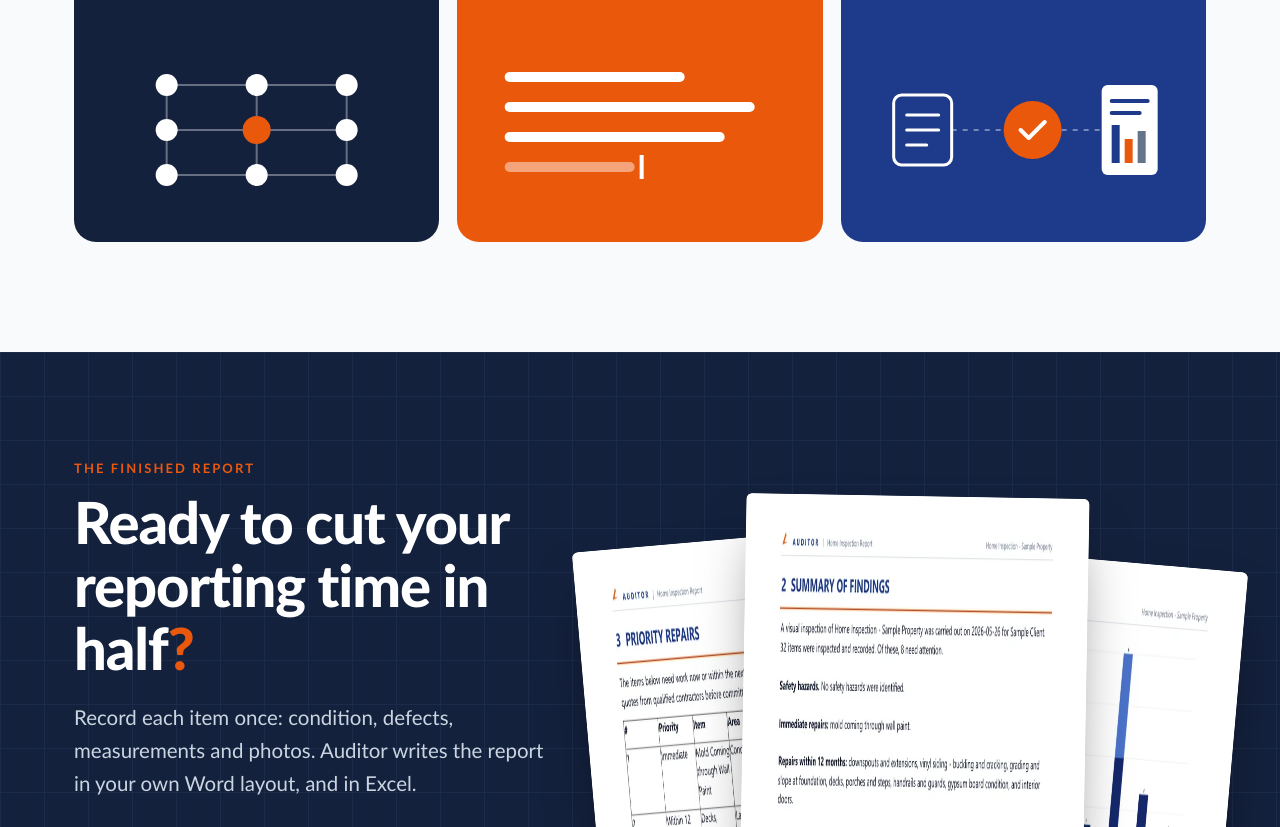
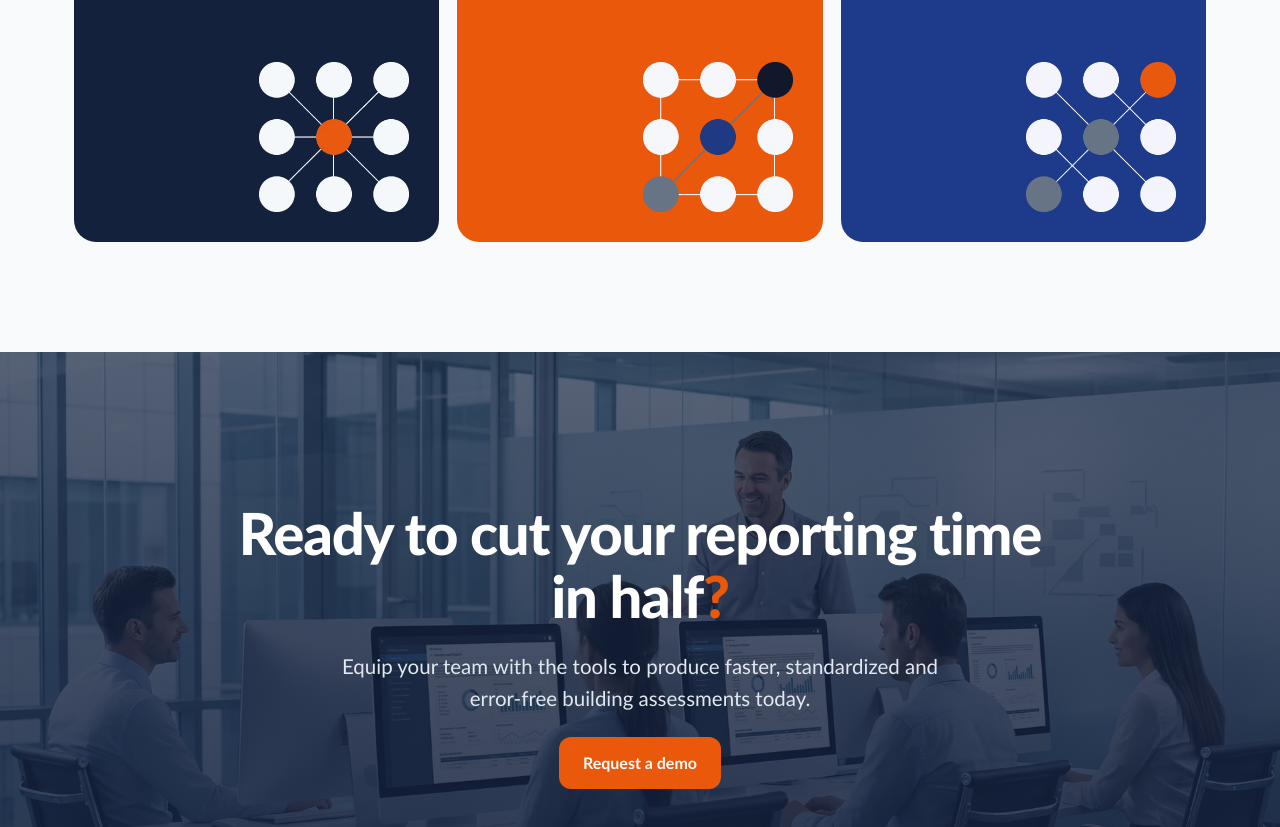
Before and after one commit to soanfe90/theauditorapp.com, a plain HTML site: page index.html in a window 1280 px wide. Shown: the part 1393-2220 px from the top of the page. Drawn offline with Linux system fonts and the light colour scheme.

Commit message:
Images from the original site: feature graphics, workflow, office banner, automation engine

```diff
--- a/assets/site.css
+++ b/assets/site.css
@@ -17,7 +17,7 @@
 html{scroll-behavior:smooth;-webkit-text-size-adjust:100%}
 body{margin:0;background:var(--bg);color:var(--ink);font:400 17px/1.6 Lato,system-ui,-apple-system,"Segoe UI",sans-serif;
   -webkit-font-smoothing:antialiased}
-img{max-width:100%;display:block}
+img{max-width:100%;height:auto;display:block}
 a{color:inherit}
 h1,h2,h3{line-height:1.08;margin:0;letter-spacing:-.02em}
 h1{font-weight:900;font-size:clamp(44px,7.4vw,96px)}
@@ -224,3 +224,17 @@ footer .legal{margin-top:54px;padding-top:24px;border-top:1px solid var(--navy-2
 .js .reveal{opacity:0;transform:translateY(22px);transition:opacity .7s ease,transform .7s ease}
 .js .reveal.in{opacity:1;transform:none}
 @media (prefers-reduced-motion:reduce){.js .reveal{opacity:1;transform:none;transition:none}html{scroll-behavior:auto}}
+
+/* images from the original site */
+.fcard .art{display:flex;justify-content:flex-end}
+.fcard .art img{width:150px;height:auto}
+.photo-band{position:relative;padding:150px 0;color:#fff;overflow:hidden;text-align:center;background:var(--navy)}
+.photo-band>img{position:absolute;inset:0;width:100%;height:100%;object-fit:cover}
+.photo-band::after{content:"";position:absolute;inset:0;background:linear-gradient(180deg,rgba(20,33,61,.70),rgba(20,33,61,.88))}
+.photo-band .wrap{position:relative;z-index:1;display:grid;justify-items:center;gap:22px}
+.photo-band h2{max-width:820px}
+.photo-band p{font-size:clamp(18px,1.6vw,21px);color:#E2E8F0;max-width:620px}
+.how .workflow{margin-top:36px;border-radius:16px;border:1px solid var(--line);box-shadow:var(--shadow)}
+.why-head{display:grid;grid-template-columns:1fr 1fr;gap:48px;align-items:center}
+.why-art{border-radius:18px;box-shadow:var(--shadow)}
+@media (max-width:900px){.why-head{grid-template-columns:1fr}.photo-band{padding:100px 0}}
--- a/index.html
+++ b/index.html
@@ -74,32 +74,29 @@
       <article class="fcard c1 reveal">
         <h3>Unified team standards</h3>
         <p>Every assessor produces the same high-quality output. Standardize assessments across your entire firm and remove the inconsistencies.</p>
-        <div class="art"><svg viewBox="0 0 300 150" fill="none">
-          <g stroke="rgba(255,255,255,.35)" stroke-width="2"><path d="M60 30h180M60 75h180M60 120h180M60 30v90M150 30v90M240 30v90"/></g>
-          <g fill="#fff"><circle cx="60" cy="30" r="11"/><circle cx="150" cy="30" r="11"/><circle cx="240" cy="30" r="11"/>
-          <circle cx="60" cy="75" r="11"/><circle cx="240" cy="75" r="11"/><circle cx="60" cy="120" r="11"/><circle cx="150" cy="120" r="11"/><circle cx="240" cy="120" r="11"/></g>
-          <circle cx="150" cy="75" r="14" fill="#EA580C"/></svg></div>
+        <div class="art"><img src="assets/img/feat-standardize.webp" alt="" width="278" height="278" loading="lazy"></div>
       </article>
       <article class="fcard c2 reveal">
         <h3>Automated text generation</h3>
         <p>Say goodbye to repetitive typing. Consistent, error-free text that follows your assessment parameters, enhanced by built-in AI.</p>
-        <div class="art"><svg viewBox="0 0 300 150" fill="none" stroke-linecap="round">
-          <g stroke="#fff" stroke-width="10"><path d="M20 22h170"/><path d="M20 52h240"/><path d="M20 82h210"/><path d="M20 112h120" stroke="rgba(255,255,255,.45)"/></g>
-          <rect x="150" y="100" width="4" height="24" fill="#fff"/></svg></div>
+        <div class="art"><img src="assets/img/feat-automate.webp" alt="" width="278" height="278" loading="lazy"></div>
       </article>
       <article class="fcard c3 reveal">
         <h3>End-to-end report integration</h3>
         <p>Executive summaries, condition narratives, inventory tables, charts and a photo gallery with renamed files, generated in one step.</p>
-        <div class="art"><svg viewBox="0 0 300 150" fill="none" stroke-linejoin="round">
-          <g stroke="rgba(255,255,255,.4)" stroke-width="2" stroke-dasharray="5 6"><path d="M78 75h52M188 75h40"/></g>
-          <rect x="20" y="40" width="58" height="70" rx="8" stroke="#fff" stroke-width="3"/>
-          <path d="M33 60h32M33 75h32M33 90h20" stroke="#fff" stroke-width="3" stroke-linecap="round"/>
-          <circle cx="159" cy="75" r="29" fill="#EA580C"/><path d="M147 75l8 8 16-16" stroke="#fff" stroke-width="4" stroke-linecap="round"/>
-          <rect x="228" y="30" width="56" height="90" rx="6" fill="#fff"/>
-          <path d="M238 46h36M238 58h28" stroke="#1E3A8A" stroke-width="4" stroke-linecap="round"/>
-          <rect x="238" y="70" width="8" height="38" fill="#1E3A8A"/><rect x="251" y="84" width="8" height="24" fill="#EA580C"/><rect x="264" y="76" width="8" height="32" fill="#64748B"/></svg></div>
+        <div class="art"><img src="assets/img/feat-integrate.webp" alt="" width="278" height="278" loading="lazy"></div>
       </article>
     </div>
+  </div>
+</section>
+
+<!-- ===================== PHOTO BAND ===================== -->
+<section class="photo-band">
+  <img src="assets/img/office-team.webp" alt="" width="1800" height="982" loading="lazy">
+  <div class="wrap reveal">
+    <h2>Ready to cut your reporting time in half<span class="dot">?</span></h2>
+    <p>Equip your team with the tools to produce faster, standardized and error-free building assessments today.</p>
+    <a class="btn btn-primary" href="https://calendly.com/info-auditorapp/auditor-demo" target="_blank" rel="noopener">Request a demo</a>
   </div>
 </section>
 
@@ -108,7 +105,7 @@
   <div class="wrap">
     <div class="reveal">
       <p class="eyebrow">The finished report</p>
-      <h2 style="margin-top:16px">Ready to cut your reporting time in half<span class="dot">?</span></h2>
+      <h2 style="margin-top:16px">The report, written for you<span class="dot">.</span></h2>
       <p class="lead" style="margin-top:22px">Record each item once: condition, defects, measurements and photos. Auditor writes the report in your own Word layout, and in Excel.</p>
       <ul class="checklist">
         <li><svg viewBox="0 0 24 24" fill="none" stroke="currentColor" stroke-width="2.4" stroke-linecap="round" stroke-linejoin="round"><path d="M5 12l5 5L20 7"/></svg>Executive summary and condition narratives in full sentences</li>
@@ -132,10 +129,7 @@
     <div class="fan">
       <p class="eyebrow">How it works</p>
       <h2 style="margin-top:16px">From the site visit to a report you can sign<span class="dot">.</span></h2>
-      <svg viewBox="0 0 420 300" fill="none" stroke="#EA580C" stroke-width="1.6" style="margin-top:40px" aria-hidden="true">
-        <g id="fan"></g>
-        <circle cx="16" cy="150" r="7" fill="#EA580C" stroke="none"/>
-      </svg>
+      <img class="workflow" src="assets/img/workflow.webp" alt="Field data flowing through Auditor into finished documents" width="1400" height="763" loading="lazy">
     </div>
     <div class="steps">
       <div class="step reveal"><div class="num">.01</div><h3>Standardize assessments</h3>
@@ -152,9 +146,14 @@
 <!-- ===================== WHY ===================== -->
 <section class="why" id="why">
   <div class="wrap">
-    <p class="eyebrow reveal">Why Auditor</p>
-    <h2 class="reveal" style="margin-top:16px;max-width:860px">Built around what makes building assessments reliable<span class="dot">.</span></h2>
-    <p class="lead reveal" style="margin-top:20px">Clear structure, standardized workflows and intelligent automation, so your team assesses with confidence and spends far less time on reports.</p>
+    <div class="why-head">
+      <div>
+        <p class="eyebrow reveal">Why Auditor</p>
+        <h2 class="reveal" style="margin-top:16px">Built around what makes building assessments reliable<span class="dot">.</span></h2>
+        <p class="lead reveal" style="margin-top:20px">Clear structure, standardized workflows and intelligent automation, so your team assesses with confidence and spends far less time on reports.</p>
+      </div>
+      <img class="why-art reveal" src="assets/img/automation-engine.webp" alt="Field notes and photos flowing through the automation engine into a unified assessment" width="1400" height="764" loading="lazy">
+    </div>
     <div class="why-grid">
       <div class="why-item reveal"><div class="ic"><svg viewBox="0 0 24 24" fill="none" stroke="currentColor" stroke-width="2" stroke-linecap="round" stroke-linejoin="round"><path d="M12 3l7 3v6c0 4.5-3 7.5-7 9-4-1.5-7-4.5-7-9V6l7-3z"/><path d="M9 12l2 2 4-4"/></svg></div>
         <h3>Standardized quality</h3><p>Consistent, error-free reports every time. Guided workflows and generated text help every assessor meet your firm's standard.</p></div>
```
Also changed, not shown: assets/img/automation-engine.webp (added), assets/img/feat-automate.webp (added), assets/img/feat-integrate.webp (added), assets/img/feat-standardize.webp (added), assets/img/office-team.webp (added), assets/img/workflow.webp (added).
